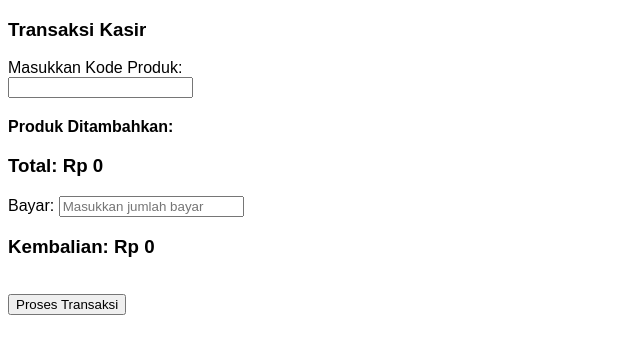
After one commit to dikisetiawan1/pos-system, a PHP site: page /pos/index2.php in a window 1280 px wide. The commit adds this page. Shown: the top 354 px of the page, without its empty margins (0-640 px from the left). Run offline with PHP 8.4, Linux system fonts and the light colour scheme.

```diff
--- /dev/null
+++ b/index2.php
@@ -0,0 +1,135 @@
+<!DOCTYPE html>
+<html>
+<head>
+    <title>Kasir - Input Kode Produk</title>
+    <style>
+        body { font-family: Arial; }
+        .produk-item { border-bottom: 1px solid #ddd; margin: 10px 0; padding: 5px 0; }
+        .produk-list { margin-top: 20px; }
+        .produk-header { font-weight: bold; }
+    </style>
+</head>
+<body>
+
+<h3>Transaksi Kasir</h3>
+
+<label>Masukkan Kode Produk:</label><br>
+<input type="text" id="inputKode" onkeypress="handleEnter(event)" autocomplete="off">
+<div id="statusKode"></div>
+
+<div class="produk-list" id="produkList">
+    <div class="produk-header">Produk Ditambahkan:</div>
+</div>
+<h3>Total: <span id="totalHarga">Rp 0</span></h3>
+
+<!-- form input bayar dan kembalian -->
+<label>Bayar:
+    <input type="number" id="bayar" min="0" placeholder="Masukkan jumlah bayar" oninput="hitungKembalian()">
+</label>
+<br>
+<h3>Kembalian: <span id="kembalian">Rp 0</span></h3>
+<div id="bayarAlert" style="color:red;"></div>
+
+
+<form method="POST" action="proses.php" id="formTransaksi">
+    <div id="produkHiddenInputs"></div>
+    <br>
+
+    <button type="submit">Proses Transaksi</button>
+</form>
+
+<script>
+function handleEnter(event) {
+    if (event.key === "Enter") {
+        event.preventDefault();
+        const input = document.getElementById("inputKode");
+        const kode = input.value.toUpperCase().trim();
+        const status = document.getElementById("statusKode");
+
+        if (!kode) return;
+
+        fetch('produk.php?kode=' + kode)
+            .then(res => res.json())
+            .then(data => {
+                if (data.nama_produk) {
+                    tambahProduk(kode, data.nama_produk, data.harga);
+                    input.value = '';
+                    status.innerHTML = '';
+                } else {
+                    status.innerHTML = `<span style="color:red;">Kode tidak ditemukan.</span>`;
+                }
+            });
+    }
+}
+
+function tambahProduk(kode, nama, harga) {
+    const list = document.getElementById("produkList");
+    const hiddenInputs = document.getElementById("produkHiddenInputs");
+
+    const existingCodes = document.querySelectorAll('input[name="produk[kode][]"]');
+    for (const el of existingCodes) {
+        if (el.value === kode) {
+            alert("Kode sudah dimasukkan.");
+            return;
+        }
+    }
+
+    const div = document.createElement("div");
+    div.className = "produk-item";
+    div.innerHTML = `
+        <strong>${kode}</strong> - ${nama} (Rp ${Number(harga).toLocaleString()})<br>
+        Jumlah: <input type="number" name="produk[jumlah][]" value="1" min="1" oninput="hitungTotal()">
+        <input type="hidden" name="produk[kode][]" value="${kode}">
+        <input type="hidden" name="produk[nama][]" value="${nama}">
+        <input type="hidden" name="produk[harga][]" value="${harga}">
+    `;
+    list.appendChild(div);
+
+    hitungTotal(); // langsung hitung ulang total
+}
+
+// input total
+function hitungTotal() {
+    const total = getTotal();
+    document.getElementById("totalHarga").innerText = "Rp " + total.toLocaleString();
+    hitungKembalian(); // agar kembalian juga update kalau jumlah berubah
+}
+
+
+// helper untuk ambil total
+function getTotal() {
+    const jumlahList = document.querySelectorAll('input[name="produk[jumlah][]"]');
+    const hargaList = document.querySelectorAll('input[name="produk[harga][]"]');
+    let total = 0;
+
+    for (let i = 0; i < jumlahList.length; i++) {
+        const jumlah = parseInt(jumlahList[i].value) || 0;
+        const harga = parseInt(hargaList[i].value) || 0;
+        total += jumlah * harga;
+    }
+
+    return total;
+}
+
+
+// hitung kembalian
+function hitungKembalian() {
+    const bayar = parseInt(document.getElementById("bayar").value) || 0;
+    const total = getTotal(); // panggil helper untuk ambil total
+    const alertDiv = document.getElementById("bayarAlert");
+
+    if (bayar < total) {
+        document.getElementById("kembalian").innerText = "Rp 0";
+        alertDiv.innerText = "Uang bayar kurang dari total belanja!";
+    } else {
+        const kembali = bayar - total;
+        document.getElementById("kembalian").innerText = "Rp " + kembali.toLocaleString();
+        alertDiv.innerText = "";
+    }
+}
+
+</script>
+
+
+</body>
+</html>
--- a/layout/footer.php
+++ b/layout/footer.php
@@ -2,7 +2,7 @@
         <!--begin::Copyright-->
         <strong>
           Copyright &copy; 2025 &nbsp;
-          <a href="https://adminlte.io" class="text-decoration-none">DsCodeSphere</a>.
+          <a href="https://adminlte.io" class="text-decoration-none">dikgital</a>.
         </strong>
         All rights reserved.
         <!--end::Copyright-->
--- a/module/product/form.php
+++ b/module/product/form.php
@@ -2,13 +2,14 @@
 // Path: module/product/form.php
     $id_produk =isset($_GET['id_produk']) ? $_GET['id_produk'] : false;
 
+    // inisialisasi variabel
     $nama_produk ="";
     $id_kategori="";
     $stok="";
     $satuan="";
     $harga="";
 
-
+// jika id yg di kirim melalui url parameter sama yg ada di db, maka tampilkan
     if($id_produk){
         $sql = "SELECT * FROM products WHERE id_produk='$id_produk'";
         $query = mysqli_query($koneksi, $sql);
@@ -39,6 +40,7 @@
             <div class="row justify-content-center">
               <div class="col-4">
                 <div class="card p-4 align-item-center">
+                  <!-- Star:form edit -->
                 <form action="<?php echo BASE_URL . "module/product/action.php"; ?>" method="POST" enctype="multipart/form-data">
                     <div class="mb-3">
                       <label for="id_produk" class="form-label">Product Id <span style="color: red; font-size:20px">*</span></label>
@@ -84,9 +86,9 @@
                     <div class="modal-footer">
                     <a href="<?= BASE_URL . "index.php?module=product&action=list" ?>" class="btn btn-secondary me-2">Back</a>
                     <button type="submit" name="button" value="update" class="btn btn-success">Update</button>
-
                   </div>
                   </form>
+                  <!-- end:form -->
                   </div>
                 </div>
                 </div>
```
Also changed, not shown: module/product/export.php (+4 -4 lines), module/product/list.php (+16 -13 lines), module/salesCashier/list.php (deleted, +0 -87 lines), produk.php (added, +19 -0 lines).
